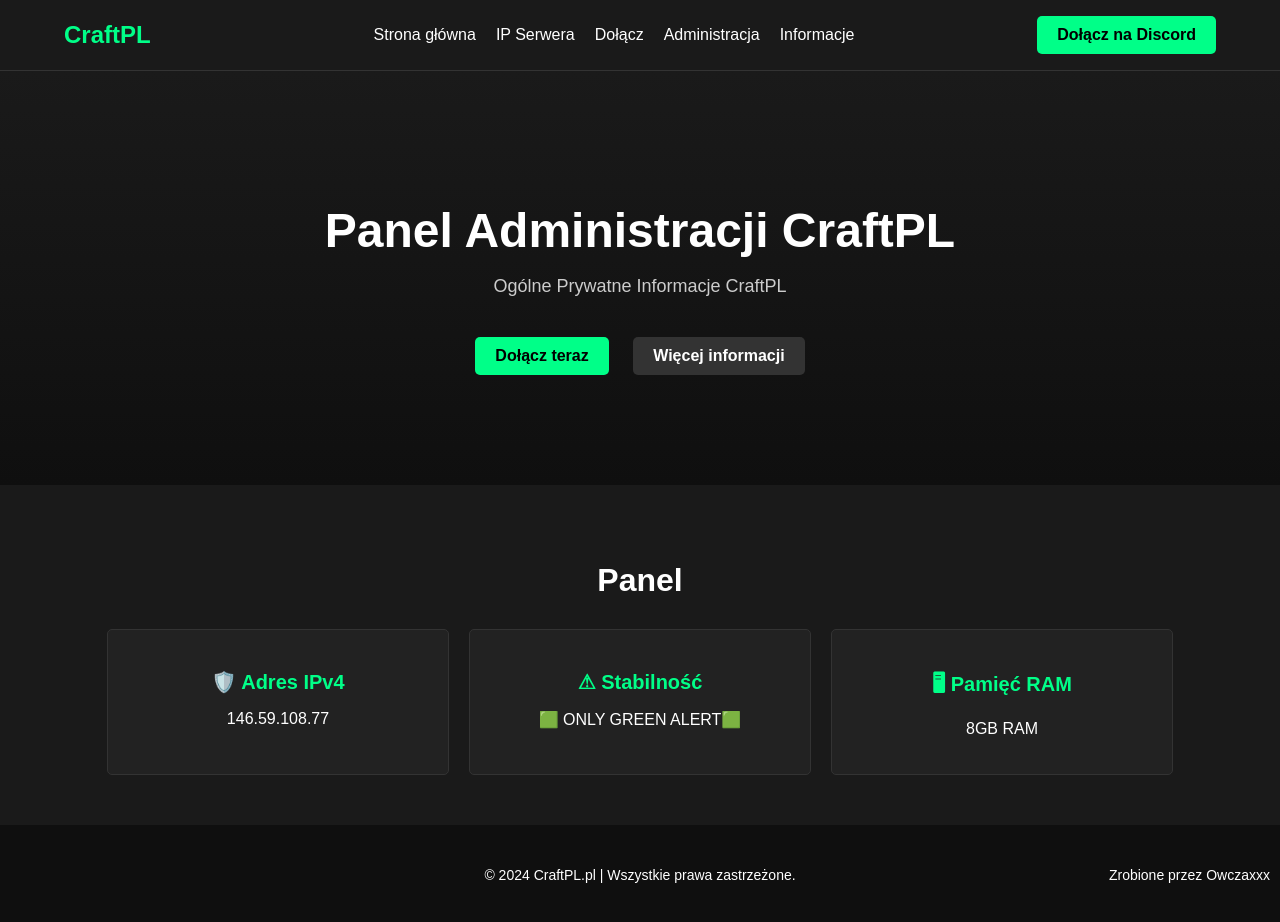
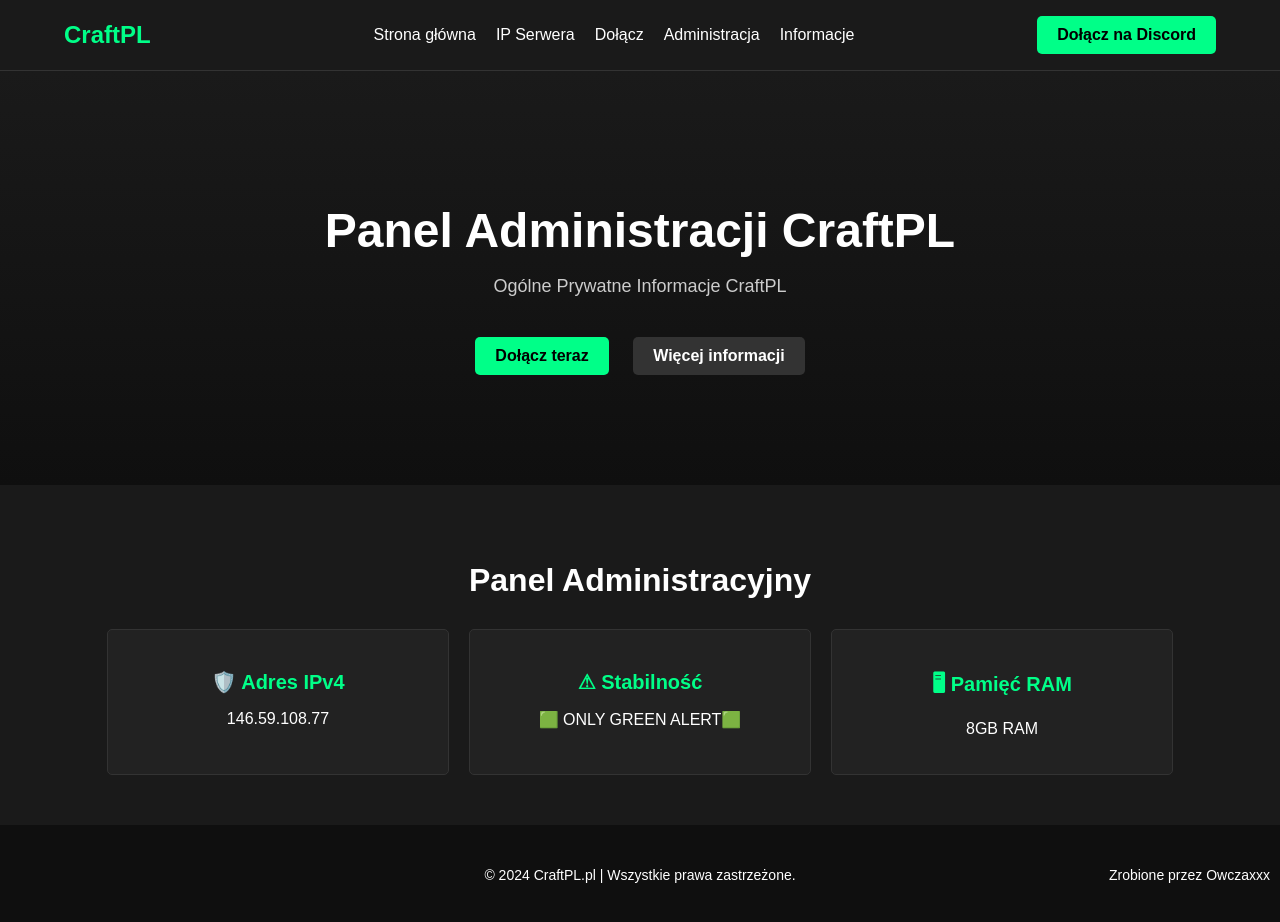
Before and after one commit to Owczaxxx/craftpl.github.io, a plain HTML site: page AdminOnly.html in a window 1280 px wide. Drawn offline with Linux system fonts and the light colour scheme.

Commit message:
Update AdminOnly.html

```diff
--- a/AdminOnly.html
+++ b/AdminOnly.html
@@ -42,7 +42,7 @@
     </header>
     <main>
         <section class="features">
-            <h2>Panel</h2>
+            <h2>Panel Administracyjny</h2>
             <div class="cards">
                 <div class="card">
                     <h3>🛡️ Adres IPv4</h3>
```
